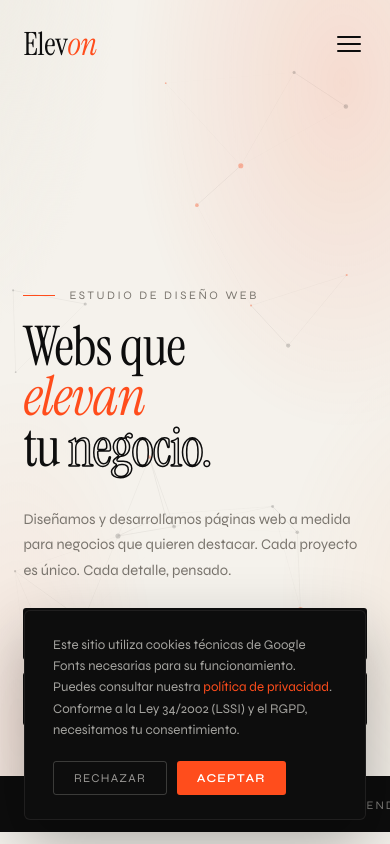
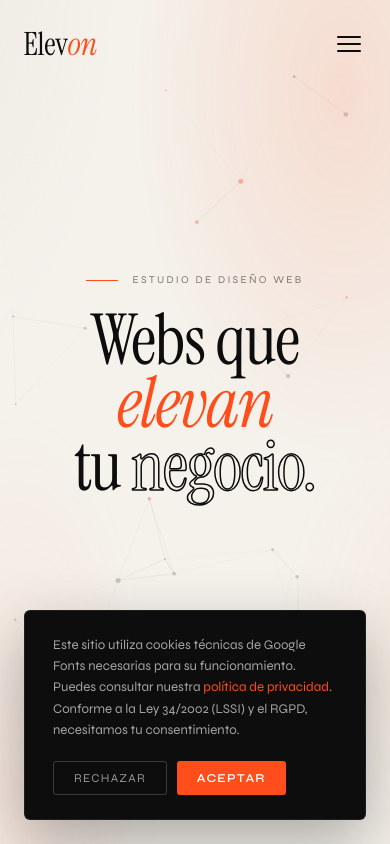
Before and after one commit to danielzhrod/elevon, a Next.js app: page / in a window 390 px wide. Shown: the top 844 px of the page. Built offline with nearby package versions, Linux system fonts and the light colour scheme; no server answers.

Commit message:
Mobile: título grande centrado arriba, botones pequeños discretos

```diff
--- a/app/globals.css
+++ b/app/globals.css
@@ -521,27 +521,50 @@ footer.main-footer {
   .nav-links, .nav-cta { display: none; }
   .hamburger { display: flex; }
 
-  /* Hero — reducir espacio vacío en mobile */
-  #inicio { min-height: 92vh; }
-  .hero-main { padding-top: 90px; padding-bottom: 4vh; }
-  .hero-title { font-size: clamp(3.2rem, 14vw, 5rem); }
-  .hero-eyebrow { margin-bottom: 18px; }
+  /* Hero — título grande y centrado arriba */
+  #inicio {
+    min-height: 100vh;
+    grid-template-rows: 1fr auto;
+  }
+  .hero-main {
+    padding-top: 100px;
+    padding-bottom: 0;
+    justify-content: center;
+    align-items: center;
+    text-align: center;
+  }
+  .hero-eyebrow {
+    justify-content: center;
+    margin-bottom: 20px;
+    font-size: .65rem;
+  }
+  .hero-title {
+    font-size: clamp(4rem, 18vw, 6.5rem);
+    line-height: .9;
+  }
 
-  /* Hero bottom — centrar y estirar botones */
+  /* Hero bottom — compacto y centrado */
   .hero-bottom {
     flex-direction: column;
-    align-items: stretch;
-    gap: 24px;
-    padding-bottom: 6vh;
+    align-items: center;
+    gap: 20px;
+    padding-bottom: 5vh;
+    text-align: center;
   }
-  .hero-sub { max-width: 100%; }
-  .hero-actions { flex-direction: column; gap: 12px; }
+  .hero-sub {
+    max-width: 100%;
+    font-size: .85rem;
+  }
+  .hero-actions {
+    flex-direction: row;
+    gap: 10px;
+    justify-content: center;
+  }
   .btn-primary, .btn-ghost {
-    text-align: center;
+    padding: 10px 20px;
+    font-size: .68rem;
+    letter-spacing: .08em;
     white-space: nowrap;
-    padding: 16px 24px;
-    width: 100%;
-    display: block;
   }
 
   .form-row { grid-template-columns: 1fr; }
```
